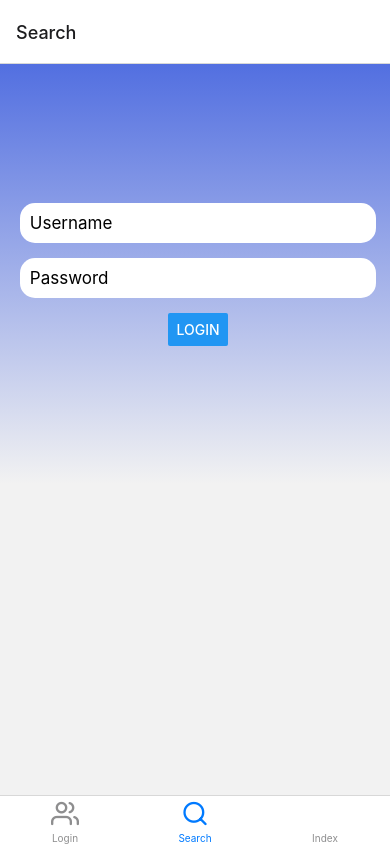
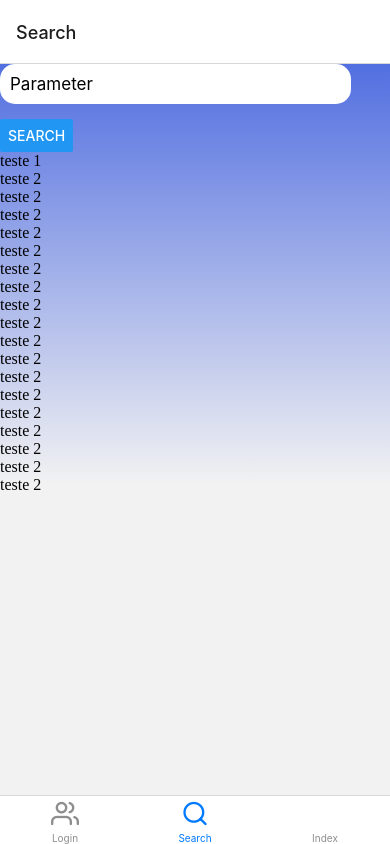
Before and after one commit to Eduarda-Oliveira/FrontEnd-API-Native, a React Native app: screen /Search in a window 390 px wide. Built offline with nearby package versions, Linux system fonts and the light colour scheme.

Commit message:
cria corpo da pagina de busca

```diff
--- a/app.json
+++ b/app.json
@@ -4,7 +4,7 @@
     "slug": "my-app",
     "version": "1.0.0",
     "orientation": "portrait",
-    "icon": "./assets/icon.png",
+
     "splash": {
       "image": "./assets/splash.png",
       "resizeMode": "contain",
@@ -14,19 +14,19 @@
       "fallbackToCacheTimeout": 0
     },
     "assetBundlePatterns": [
-      "**/*"
+      "*/"
     ],
     "ios": {
       "supportsTablet": true
     },
     "android": {
       "adaptiveIcon": {
-        "foregroundImage": "./assets/adaptive-icon.png",
+
         "backgroundColor": "#FFFFFF"
       }
     },
     "web": {
-      "favicon": "./assets/favicon.png"
+
     }
   }
 }
--- a/src/screens/search/index.js
+++ b/src/screens/search/index.js
@@ -1,42 +1,54 @@
 import React from 'react';
-import { StyleSheet, Text, View, KeyboardAvoidingView, TextInput, TouchableOpacity} from 'react-native';
+import { StyleSheet, Text, View, KeyboardAvoidingView, TextInput, TouchableOpacity, FlatList, StatusBar, SafeAreaView} from 'react-native';
 import { Button } from 'react-native';
 import { LinearGradient } from 'expo-linear-gradient';
 
 export function Search({ navigation }) {
-
     return (
-        <KeyboardAvoidingView style={styles.background}>
-          <View style={styles.container}>
+      <view>
         <LinearGradient
         // Background Linear Gradient
         colors={['rgba(32, 70, 219, 0.76)', 'rgba(32, 129, 219, 0)']}
         style={styles.background}
         />
-
         <TextInput
         style={styles.input}
-            placeholder="Username"
+        placeholder="Parameter"
         autoCorrect={false}
         />
-
-            <TextInput
-            secureTextEntry
-            style={styles.input}
-            placeholder="Password"
-            autoCorrect={false}
-            />
-
          <Button
-            style={styles.btnRegister}
-            title="Login"
+        style={styles.btnSubmit}
+        title="Search"
         ></Button>
 
-          </View>
-        </KeyboardAvoidingView>
-      );
+        <FlatList
+          data={[
+            { key: "teste 1" },
+            { key: "teste 2" },
+            { key: "teste 2" },
+            { key: "teste 2" },
+            { key: "teste 2" },
+            { key: "teste 2" },
+            { key: "teste 2" },
+            { key: "teste 2" },
+            { key: "teste 2" },
+            { key: "teste 2" },
+            { key: "teste 2" },
+            { key: "teste 2" },
+            { key: "teste 2" },
+            { key: "teste 2" },
+            { key: "teste 2" },
+            { key: "teste 2" },
+            { key: "teste 2" },
+            { key: "teste 2" },
+            { key: "teste 2" },
+
+          ]}
+          renderItem={({item}) => <text>{item.key}</text>}
+        />
+      </view>
+    )
 }
-
 const styles = StyleSheet.create({
   background: {
     position: 'absolute',
```
Lines whose indentation alone changed are shown as unchanged.
